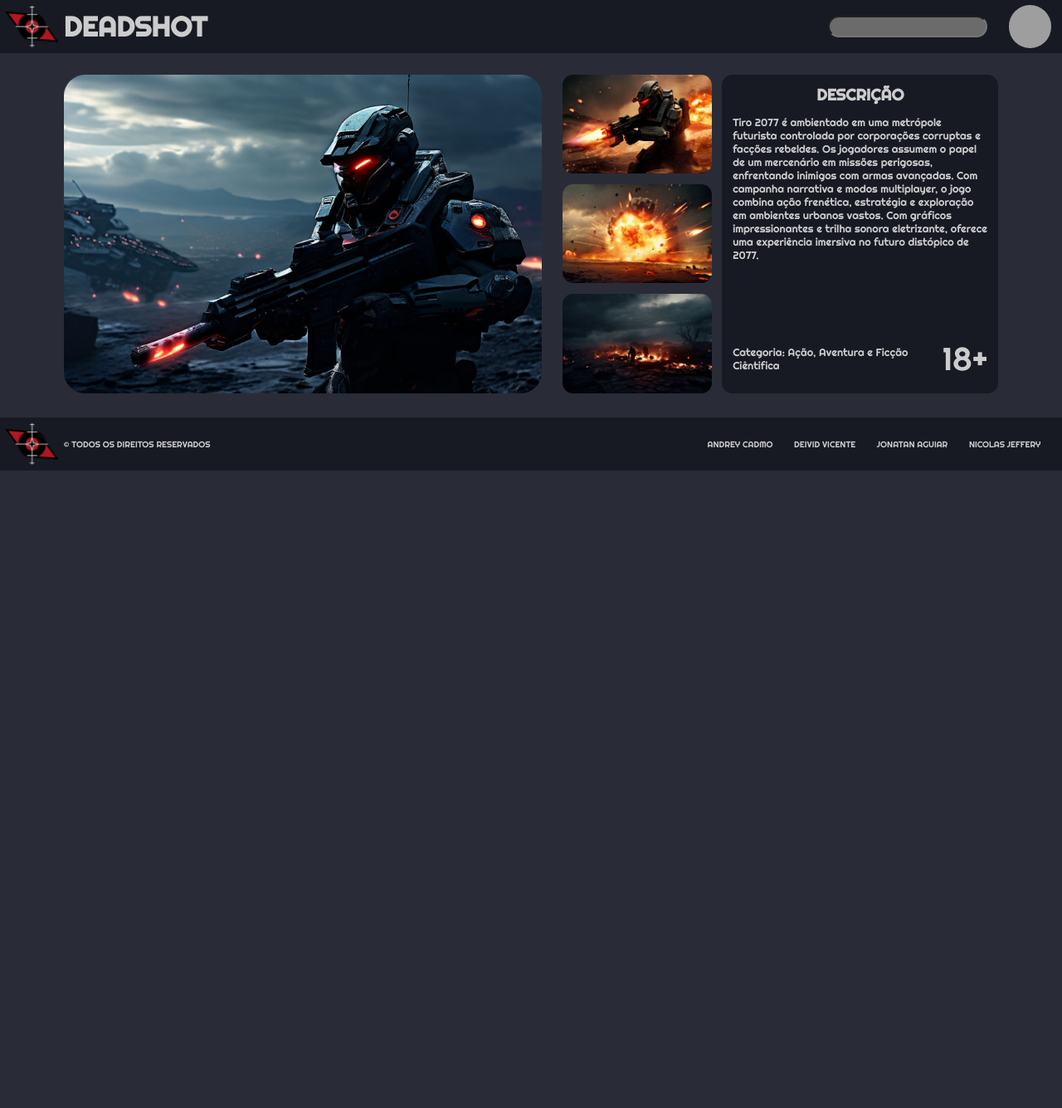
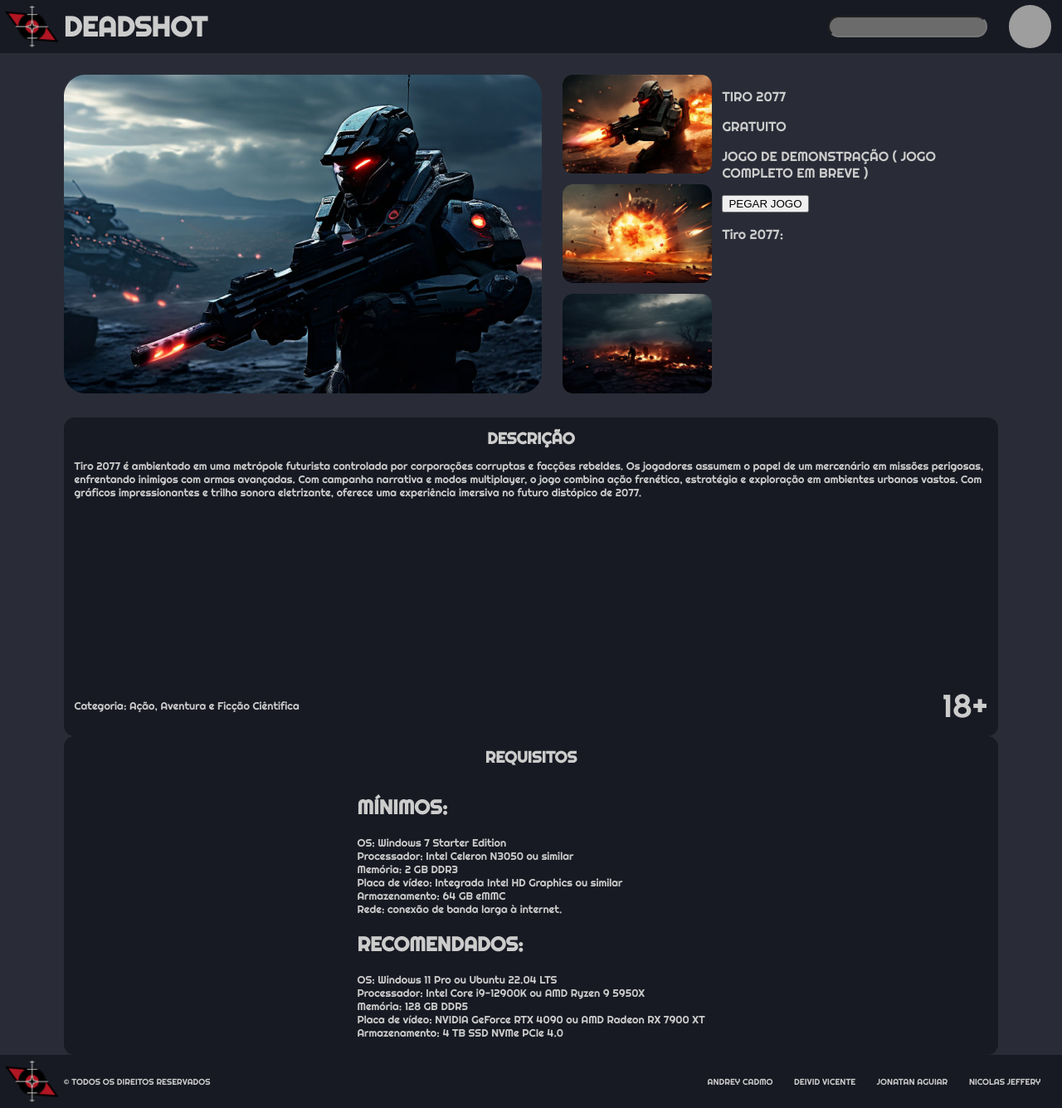
Before and after one commit to AndreyCadmo/DeadShot, an Angular app: page /jogo/1 in a window 1280 px wide. Shown: the whole page at 83% size. Before the commit the page ends 800 px from the top, so only its background shows below. Built offline with nearby package versions, Linux system fonts and the light colour scheme; grey boxes are pictures that could not be loaded.

Commit message:
reformulando página de jogos, e adicionando novos dados

```diff
--- a/src/app/pages/jogo/jogo.component.html
+++ b/src/app/pages/jogo/jogo.component.html
@@ -1,3 +1,4 @@
+<section class="game-page">
   <section class="game-details">
     <div class="game-imagens">
       <div class="game-imageOne">
@@ -9,6 +10,23 @@
         <img src="{{ gameImage4 }}" alt="" />
       </div>
     </div>
+    <div class="game-description">
+      <div class="game-name">
+        <p>{{ gameName.toUpperCase() }}</p>
+        <p>GRATUITO</p>
+      </div>
+      <div class="game-buy">
+        <p>JOGO DE DEMONSTRAÇÃO ( JOGO COMPLETO EM BREVE )</p>
+        <button>PEGAR JOGO</button>
+      </div>
+      <div class="game-history">
+        <p class="about-game">{{ gameName }}:</p>
+        <p class="about-content">{{ gameHistory }}</p>
+      </div>
+    </div>
+  </section>
+
+  <section class="game-info">
     <div class="game-container">
       <div class="game-resume">
         <h1>DESCRIÇÃO</h1>
@@ -19,4 +37,27 @@
         <p class="year-old">{{ gameYearOld }}+</p>
       </div>
     </div>
+    <div class="game-container">
+      <div class="game-resume">
+        <h1>REQUISITOS</h1>
+        <div class="game-requirements">
+
+        <h2>MÍNIMOS:</h2>
+        <p>OS: Windows 7 Starter Edition</p>
+        <p>Processador: Intel Celeron N3050 ou similar</p>
+        <p>Memória: 2 GB DDR3</p>
+        <p>Placa de vídeo: Integrada Intel HD Graphics ou similar</p>
+        <p>Armazenamento: 64 GB eMMC</p>
+        <p>Rede: conexão de banda larga à internet.</p>
+
+        <h2>RECOMENDADOS:</h2>
+        <p>OS: Windows 11 Pro ou Ubuntu 22.04 LTS</p>
+        <p>Processador: Intel Core i9-12900K ou AMD Ryzen 9 5950X</p>
+        <p>Memória: 128 GB DDR5</p>
+        <p>Placa de vídeo: NVIDIA GeForce RTX 4090 ou AMD Radeon RX 7900 XT</p>
+        <p>Armazenamento: 4 TB SSD NVMe PCIe 4.0</p>
+        </div>
+      </div>
+    </div>
   </section>
+</section>
```
Lines whose indentation alone changed are shown as unchanged.
